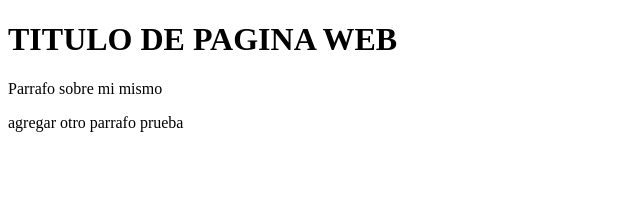
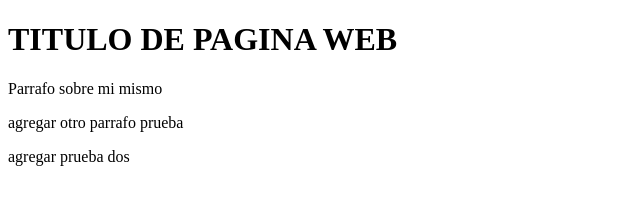
Before and after one commit to MireyaRuiz01/Seminario_Git_Github, a plain HTML site: page index.html in a window 1280 px wide. Shown: the whole page, without its empty margins (0-640 px from the left). Drawn offline with Linux system fonts and the light colour scheme.

Commit message:
Agregue un parrafo dos

```diff
--- a/index.html
+++ b/index.html
@@ -15,5 +15,9 @@
     <p>
         agregar otro parrafo prueba
           </p>
+
+          <p>
+            agregar prueba dos
+              </p>
 </body>
 </html>
```
